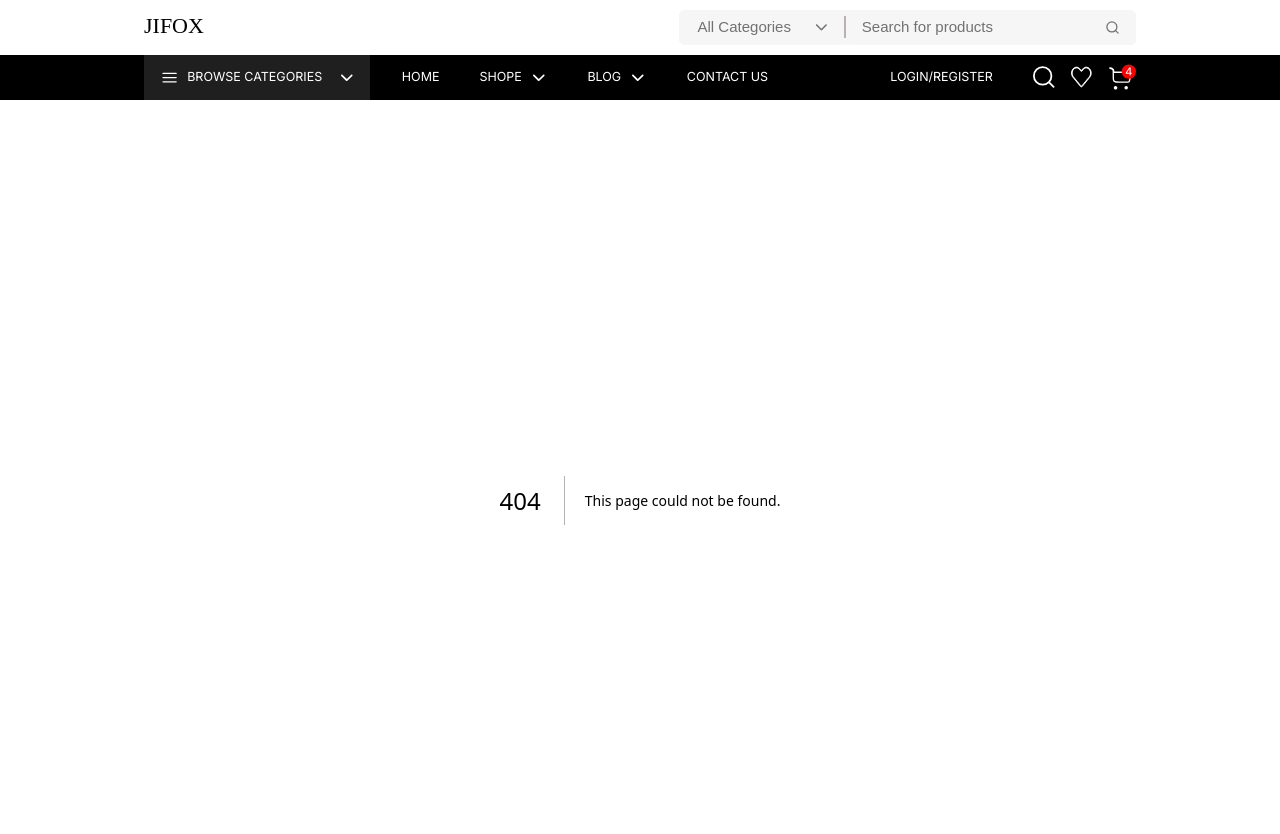
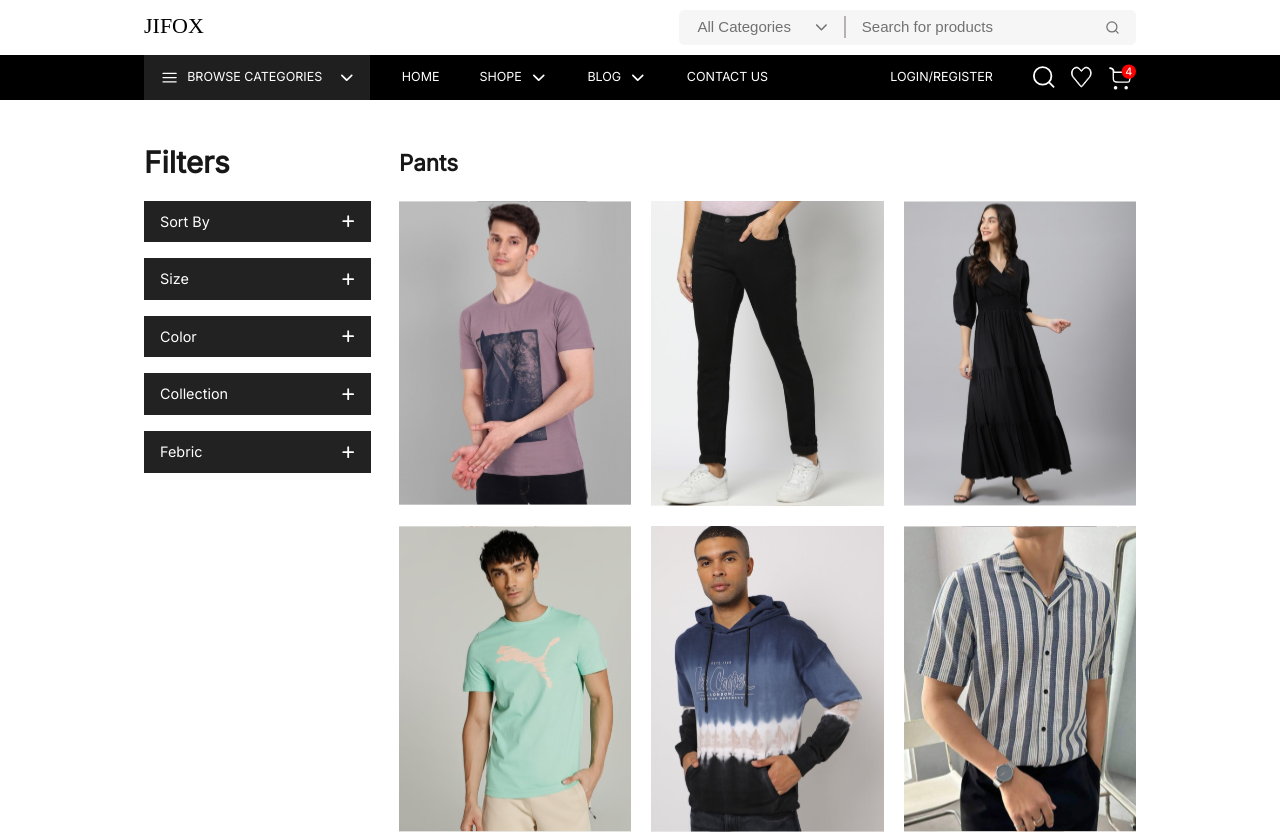
Before and after one commit to Rohit17112003/jifox, a Next.js app: page /browsecategories in a window 1280 px wide. Before the commit this address had no page. Shown: the top 834 px of the page. Built offline with nearby package versions, Linux system fonts and the light colour scheme; a web font is replaced by a local one.

Commit message:
add browser page

```diff
--- /dev/null
+++ b/src/app/browsecategories/page.js
@@ -0,0 +1,113 @@
+import { FaPlus } from "react-icons/fa6";
+const page = () => {
+  const productList = [
+    {
+      image: "../home/Rectangle 46 (1).svg",
+      title: "SaberAli",
+      name: "Top esssential Trends in 2021",
+      desc: "More off this less hello samlande lied much over tightly circa horse taped mightly",
+      id: "1",
+    },
+    {
+      image: "../home/Rectangle 46 (2).svg",
+      title: "Surfauxion",
+      name: "Top esssential Trends in 2021",
+      desc: "More off this less hello samlande lied much over tightly circa horse taped mightly",
+      id: "2",
+    },
+    {
+      image: "../home/Rectangle 46 (3).svg",
+      title: "SaberAli",
+      name: "Top esssential Trends in 2021",
+      desc: "More off this less hello samlande lied much over tightly circa horse taped mightly",
+      id: "3",
+    },
+    {
+      image: "../home/Rectangle 46 (5).svg",
+      title: "SaberAli",
+      name: "Top esssential Trends in 2021",
+      desc: "More off this less hello samlande lied much over tightly circa horse taped mightly",
+      id: "4",
+    },
+    {
+      image: "../home/Rectangle 46 (6).svg",
+      title: "SaberAli",
+      name: "Top esssential Trends in 2021",
+      desc: "More off this less hello samlande lied much over tightly circa horse taped mightly",
+      id: "5",
+    },
+    {
+      image: "../home/Rectangle 46 (7).svg",
+      title: "SaberAli",
+      name: "Top esssential Trends in 2021",
+      desc: "More off this less hello samlande lied much over tightly circa horse taped mightly",
+      id: "6",
+    },
+  ];
+  const design = (
+    <>
+      <div className="grid grid-cols-4 px-4 md:px-36 pt-10 md:gap-7 gap-5 items-center">
+        <div className="col-span-1 flex flex-col gap-4 text-[0.9rem]">
+          <h1 className="text-[1.85rem] font-semibold">Filters</h1>
+        </div>
+        <div className="col-span-3 grid grid-cols-3 md:gap-5 gap-3 py-1 md:py-0">
+          <h1 className="text-[1.4rem] font-semibold">Pants</h1>
+        </div>
+      </div>
+
+      <div className="grid grid-cols-4 px-4 md:px-36 md:gap-7 gap-5 pt-4 pb-8">
+        <div className="col-span-1 flex flex-col gap-4 text-[0.9rem]">
+          <div className="flex justify-between items-center text-white bg-[#222222] px-4 py-2.5">
+            <p>Sort By</p>
+            <span>
+              <FaPlus />
+            </span>
+          </div>
+          <div className="flex justify-between items-center text-white bg-[#222222] px-4 py-2.5">
+            <p>Size</p>
+            <span>
+              <FaPlus />
+            </span>
+          </div>
+          <div className="flex justify-between items-center text-white bg-[#222222] px-4 py-2.5">
+            <p>Color</p>
+            <span>
+              <FaPlus />
+            </span>
+          </div>
+          <div className="flex justify-between items-center text-white bg-[#222222] px-4 py-2.5">
+            <p>Collection</p>
+            <span>
+              <FaPlus />
+            </span>
+          </div>
+          <div className="flex justify-between items-center text-white bg-[#222222] px-4 py-2.5">
+            <p>Febric</p>
+            <span>
+              <FaPlus />
+            </span>
+          </div>
+        </div>
+        <div className="col-span-3 grid grid-cols-3 md:gap-5 gap-3 py-1 md:py-0">
+          {productList.map((items) => (
+            <div key={items.id || index}>
+              <img src={items.image} alt="cart" className="w-full h-full" />
+            </div>
+          ))}
+          <div className="flex justify-center py-6">
+            <button className="hidden border border-black no-underline px-4 py-1.5 rounded-md mt-2  hover:bg-black hover:text-white">
+              Load More
+            </button>
+          </div>
+           <div className="flex justify-center py-6">
+            <button className=" border border-black no-underline px-4 py-1.5 rounded-md mt-2  hover:bg-black hover:text-white">
+              Load More
+            </button>
+          </div>
+        </div>
+      </div>
+    </>
+  );
+  return design;
+};
+export default page;
--- a/src/app/login/page.js
+++ b/src/app/login/page.js
@@ -14,19 +14,19 @@ const page = () => {
         {/* Right login section */}
         <div className="w-full md:w-1/2 flex items-center justify-center  px-4 md:pr-36 md:pl-28 md:-mt-28 mt-8">
           <div className="max-w-md w-full">
-            <h2 className="text-[1.8rem] font-semibold mb-6 text-center">
+            <h2 className="text-[1.8rem] font-semibold mb-6 text-center text-black">
               Log In
             </h2>
-            <form className="space-y-4">
+            <form className="space-y-4 ">
               <input
                 type="email"
                 placeholder="Email"
-                className="w-full text-[0.7rem] font-stretch-50% p-2.5 border border-[#717171]  rounded-md focus:outline-none "
+                className="w-full text-[0.7rem] font-stretch-50% p-2.5 border border-[#717171]  text-[#717171] rounded-md focus:outline-none "
               />
               <input
                 type="password"
                 placeholder="Password"
-                className="w-full text-[0.7rem] font-stretch-50% p-2.5 border border-[#717171] rounded-md focus:outline-none "
+                className="w-full text-[0.7rem] font-stretch-50% p-2.5 border border-[#717171] text-[#717171] rounded-md focus:outline-none "
               />
               <div className="text-start md:-mt-2">
                 <a href="#" className="text-[#0E5CDD] text-[0.95rem]">
@@ -53,11 +53,15 @@ const page = () => {
                 <img src="../login/google.svg" alt="google" className="h-8" />
               </button>
               <button className="text-white  p-2 rounded-full">
-                <img src="../login/facebook.svg" alt="facebook" className="h-8" />
+                <img
+                  src="../login/facebook.svg"
+                  alt="facebook"
+                  className="h-8"
+                />
               </button>
             </div>
 
-            <div className="text-center text-[0.95rem] md:mt-10 mt-6 font-normal">
+            <div className="text-center text-[0.95rem] md:mt-10 mt-6 font-normal text-black">
               New To Jifox?{" "}
               <a href="/register" className="text-[#0E5CDD] font-normal ml-2">
                 Create An Account
@@ -65,7 +69,7 @@ const page = () => {
             </div>
 
             <p className="md:text-[0.7rem] text-[0.8rem] text-center md:mt-4 mt-2 text-black pt-4">
-             By Blicking Register Now You Agree To
+              By Blicking Register Now You Agree To
               <a href="#" className="text-[#0E5CDD] ml-1">
                 Terms& conditions
               </a>{" "}
@@ -73,7 +77,6 @@ const page = () => {
               <a href="#" className="text-[#0E5CDD]">
                 Privacy Policy.
               </a>
-
             </p>
           </div>
         </div>
--- a/src/app/register/page.js
+++ b/src/app/register/page.js
@@ -14,29 +14,29 @@ const page = () => {
         {/* Right login section */}
         <div className="w-full md:w-1/2 flex items-center justify-center  px-4 md:pr-36 md:pl-28 md:-mt-9 mt-8">
           <div className="max-w-md w-full">
-            <h2 className="text-[1.8rem] font-semibold mb-6 text-center tracking-wide">
+            <h2 className="text-[1.8rem] font-semibold mb-6 text-center tracking-wide text-black">
               Create Account
             </h2>
             <form className="space-y-4">
               <input
                 type="text"
                 placeholder="First Name"
-                className="w-full text-[0.7rem] font-stretch-50% p-2.5 border border-[#717171]  rounded-md focus:outline-none "
+                className="w-full text-[0.7rem] font-stretch-50% p-2.5 border border-[#717171] text-[#717171]  rounded-md focus:outline-none "
               />
               <input
                 type="text"
                 placeholder="Last Name"
-                className="w-full text-[0.7rem] font-stretch-50% p-2.5 border border-[#717171]  rounded-md focus:outline-none "
+                className="w-full text-[0.7rem] font-stretch-50% p-2.5 border border-[#717171] text-[#717171]  rounded-md focus:outline-none "
               />
               <input
                 type="email"
                 placeholder="Email"
-                className="w-full text-[0.7rem] font-stretch-50% p-2.5 border border-[#717171]  rounded-md focus:outline-none "
+                className="w-full text-[0.7rem] font-stretch-50% p-2.5 border border-[#717171] text-[#717171]  rounded-md focus:outline-none "
               />
               <input
                 type="password"
                 placeholder="Password"
-                className="w-full text-[0.7rem] font-stretch-50% p-2.5 border border-[#717171] rounded-md focus:outline-none "
+                className="w-full text-[0.7rem] font-stretch-50% p-2.5 border border-[#717171] text-[#717171] rounded-md focus:outline-none "
               />
 
               <button
@@ -47,7 +47,7 @@ const page = () => {
               </button>
             </form>
 
-            <div className="text-center text-[0.95rem] md:mt-10 mt-6 font-normal">
+            <div className="text-center text-[0.95rem] md:mt-10 mt-6 font-normal text-black">
               Already Have An Account?{" "}
               <a href="/login" className="text-[#0E5CDD] font-normal ml-2">
                 Log In
--- a/src/components/Header/NavigationBar.jsx
+++ b/src/components/Header/NavigationBar.jsx
@@ -3,7 +3,7 @@ import Link from "next/link";
 import { useEffect, useState } from "react";
 import { IoIosArrowDown } from "react-icons/io";
 import { FiSearch } from "react-icons/fi";
-import { LiaBarsSolid } from "react-icons/lia";
+// import { LiaBarsSolid } from "react-icons/lia";
 import { HiBars3 } from "react-icons/hi2";
 const NavigationBar = () => {
   const [show, setShow] = useState(false);
@@ -54,7 +54,7 @@ const NavigationBar = () => {
               <span className="text-[1.2rem] text-white ">
                 <HiBars3 />
               </span>
-              <Link href="/Browes">BROWSE CATEGORIES</Link>
+              <Link href="/browsecategories">BROWSE CATEGORIES</Link>
               <span className="text-[1.1rem] ml-2">
                 <IoIosArrowDown />
               </span>
--- a/src/components/Home/BestSellproduct.jsx
+++ b/src/components/Home/BestSellproduct.jsx
@@ -5,56 +5,56 @@ const BestSellProduct = () => {
       title: "SaberAli",
       name: "Top esssential Trends in 2021",
       desc: "More off this less hello samlande lied much over tightly circa horse taped mightly",
-      url: "",
+      id: "1",
     },
     {
       image: "../home/Rectangle 46 (1).svg",
       title: "Surfauxion",
       name: "Top esssential Trends in 2021",
       desc: "More off this less hello samlande lied much over tightly circa horse taped mightly",
-      url: "",
+      id: "2",
     },
     {
       image: "../home/Rectangle 46 (2).svg",
       title: "SaberAli",
       name: "Top esssential Trends in 2021",
       desc: "More off this less hello samlande lied much over tightly circa horse taped mightly",
-      url: "",
+      id: "3",
     },
     {
       image: "../home/Rectangle 46 (3).svg",
       title: "SaberAli",
       name: "Top esssential Trends in 2021",
       desc: "More off this less hello samlande lied much over tightly circa horse taped mightly",
-      url: "",
+      id: "4",
     },
     {
       image: "../home/Rectangle 46 (4).svg",
       title: "SaberAli",
       name: "Top esssential Trends in 2021",
       desc: "More off this less hello samlande lied much over tightly circa horse taped mightly",
-      url: "",
+      id: "5",
     },
     {
       image: "../home/Rectangle 46 (5).svg",
       title: "SaberAli",
       name: "Top esssential Trends in 2021",
       desc: "More off this less hello samlande lied much over tightly circa horse taped mightly",
-      url: "",
+      id: "6",
     },
     {
       image: "../home/Rectangle 46 (6).svg",
       title: "SaberAli",
       name: "Top esssential Trends in 2021",
       desc: "More off this less hello samlande lied much over tightly circa horse taped mightly",
-      url: "",
+      id: "7",
     },
     {
       image: "../home/Rectangle 46 (7).svg",
       title: "SaberAli",
       name: "Top esssential Trends in 2021",
       desc: "More off this less hello samlande lied much over tightly circa horse taped mightly",
-      url: "",
+      id: "8",
     },
   ];
   const design = (
@@ -88,22 +88,23 @@ const BestSellProduct = () => {
         </div>
 
         <div className="grid md:grid-cols-4 grid-cols-1 px-4 md:px-36 py-5 gap-7">
-          {productList.map((data) => (
-            <div>
-              <img src={data.image} alt="cart" className="w-full h-full" />
+          {productList.map((items) => (
+            <div key={items.id || index}>
+              <img src={items.image} alt="cart" className="w-full h-full" />
             </div>
           ))}
         </div>
 
-           <div className="flex justify-center py-10">
-        <button className=" border border-black no-underline px-4 py-1.5 rounded-md mt-2  hover:bg-black hover:text-white">
-          Load More
-        </button>
-
+        <div className="flex justify-center py-10">
+          <a href="/browsecategories" className=" border border-black no-underline px-4 py-1.5 rounded-md mt-2  hover:bg-black hover:text-white">
+            Load More
+          </a>
+        </div>
+        <div className="px-4 md:px-36 pb-10">
+          {" "}
+          <hr></hr>
+        </div>
       </div>
-     <div className="px-4 md:px-36 pb-10"> <hr ></hr></div>
-      </div>
-
     </>
   );
   return design;
--- a/src/components/Home/Hero2.jsx
+++ b/src/components/Home/Hero2.jsx
@@ -15,12 +15,14 @@ const Hero2 = () => {
   ];
   const design = (
     <>
-      <div className="grid md:grid-cols-3 grid-cols-1 px-4 md:px-36 py-14 gap-7">
-        {product.map((data) => (
-          <div>
-            <img src={data.img} alt="cart" className="w-full h-full" />
-          </div>
-        ))}
+      <div>
+        <div className="grid md:grid-cols-3 grid-cols-1 px-4 md:px-36 py-14 gap-7">
+          {product.map((items) => (
+            <div key={items.id || index}>
+              <img src={items.img} alt="cart" className="w-full h-full" />
+            </div>
+          ))}
+        </div>
       </div>
     </>
   );
```
